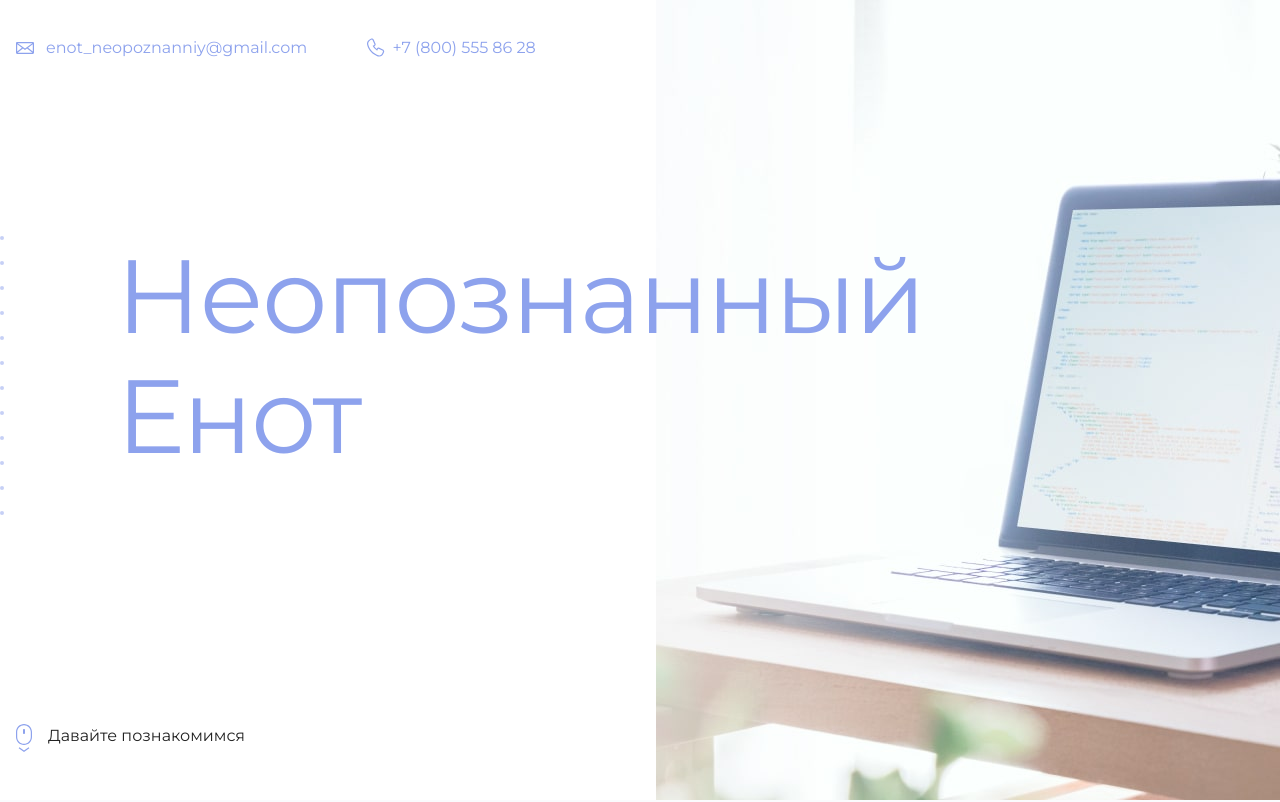
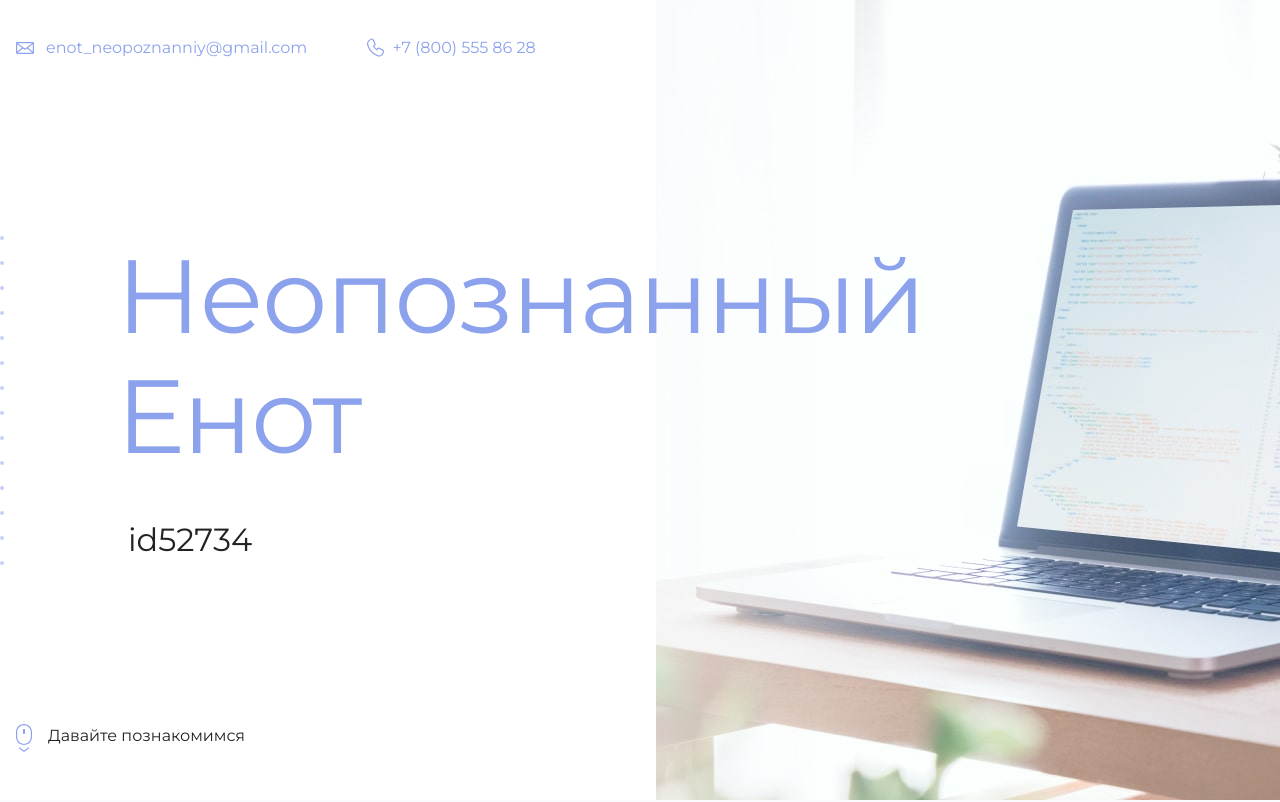
Before and after one commit to Andrey7706/my-site, a plain HTML site: page index.html in a window 1280 px wide. Shown: the top 802 px of the page. Drawn offline with Linux system fonts and the light colour scheme.

Commit message:
Добавлен id

```diff
--- a/index.html
+++ b/index.html
@@ -19,7 +19,7 @@
       <section class="hero-image">
         <div class="container">
           <h1 class="heading">Неопознанный Енот</h1>
-          <p><!-- Тут ваш id на сайте Академии --></p>
+          <p>id52734</p>
         </div>
       </section>
 
```
